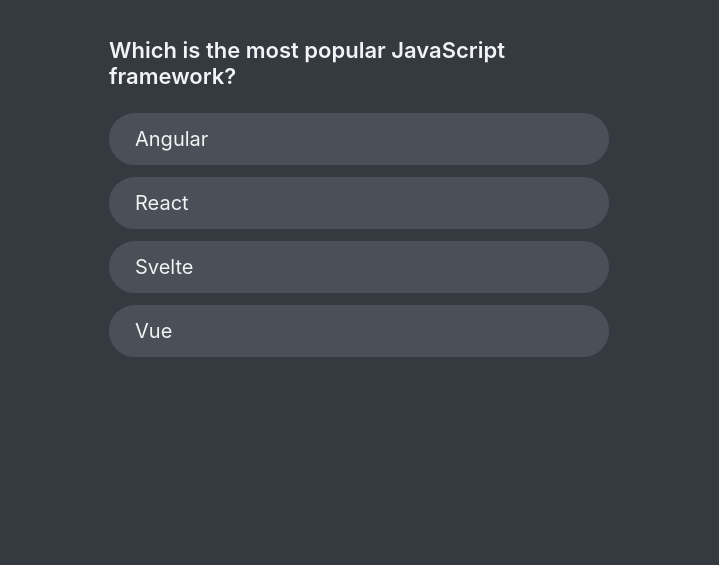
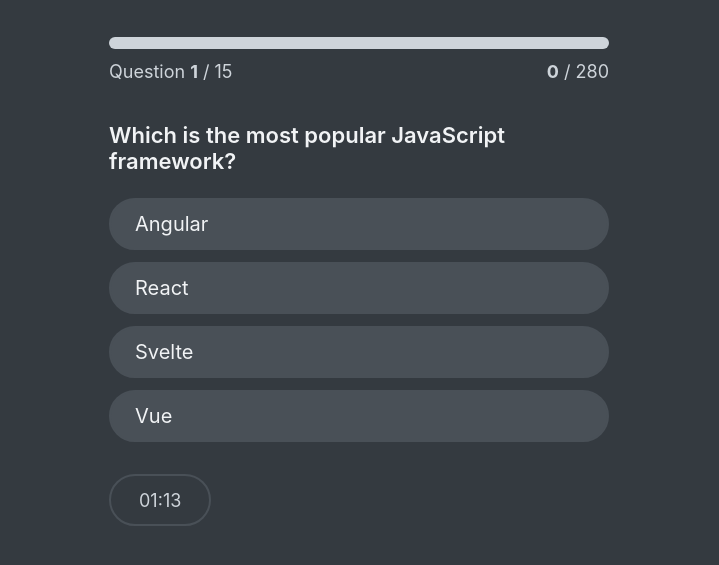
Before and after one commit to tech-mik/react-quiz, a React app: page / in a window 1280 px wide. Both pictures are taken after a click on the button "Let's start!". Shown: the part 175-740 px from the top of the page, without its empty margins (281-1000 px from the left). Built offline with nearby package versions, Linux system fonts and the light colour scheme; data requests are answered from the project's data file.

Commit message:
Finished course section 16

```diff
--- a/public/index.html
+++ b/public/index.html
@@ -7,8 +7,7 @@
         <meta name="theme-color" content="#000000" />
         <meta
             name="description"
-      content="Web site created using create-react-app"
-    />
+            content="Web site created using create-react-app" />
         <link rel="apple-touch-icon" href="%PUBLIC_URL%/logo192.png" />
         <!--
       manifest.json provides metadata used when your web app is installed on a
@@ -24,7 +23,7 @@
       work correctly both with client-side routing and a non-root public URL.
       Learn how to configure a non-root public URL by running `npm run build`.
     -->
-    <title>React App</title>
+        <title>The React Quiz</title>
     </head>
     <body>
         <noscript>You need to enable JavaScript to run this app.</noscript>
@@ -38,6 +37,5 @@
 
       To begin the development, run `npm start` or `yarn start`.
       To create a production bundle, use `npm run build` or `yarn build`.
-    -->
-  </body>
+    --></body>
 </html>
--- a/src/components/App.js
+++ b/src/components/App.js
@@ -1,10 +1,17 @@
 import { useEffect, useReducer } from 'react'
+import ErrorMsg from './ErrorMsg'
+import FinishScreen from './FinishScreen'
+import Footer from './Footer'
 import Header from './Header'
+import Loader from './Loader'
 import Main from './Main'
-import Loader from './Loader'
-import Error from './Error'
+import NextButton from './NextButton'
+import Progress from './Progress'
+import Question from './Question'
 import StartScreen from './StartScreen'
-import Question from './Question'
+import Timer from './Timer'
+
+const SEC_PER_QUESTION = 5
 
 const initialState = {
     questions: [],
@@ -14,6 +21,8 @@
     index: 0,
     answer: null,
     points: 0,
+    highscore: 0,
+    secondsRemaining: null,
 }
 
 function reducer(state, action) {
@@ -33,6 +42,7 @@
             return {
                 ...state,
                 status: 'active',
+                secondsRemaining: state.questions.length * SEC_PER_QUESTION,
             }
         case 'newAnswer':
             const question = state.questions[state.index]
@@ -47,22 +57,65 @@
                         ? state.points + question.points
                         : state.points,
             }
+        case 'nextQuestion':
+            return {
+                ...state,
+                index: state.index + 1,
+                answer: null,
+            }
+        case 'finish':
+            return {
+                ...state,
+                status: 'finished',
+                highscore:
+                    state.points > state.highscore
+                        ? state.points
+                        : state.highscore,
+            }
+        case 'restart':
+            return {
+                ...initialState,
+                status: 'ready',
+                questions: state.questions,
+                highscore: state.highscore,
+            }
+        case 'tick':
+            return {
+                ...state,
+                secondsRemaining: state.secondsRemaining - 1,
+                status:
+                    state.secondsRemaining - 1 <= 0 ? 'finished' : state.status,
+            }
         default:
-            throw new Error(`Invalid action ${action.type}`)
+            throw new Error(`Invalid action "${action.type}"`)
     }
 }
 
 function App() {
-    const [{ questions, status, index, answer, points }, dispatch] = useReducer(
-        reducer,
-        initialState,
-    )
+    const [
+        {
+            questions,
+            status,
+            index,
+            answer,
+            points,
+            highscore,
+            secondsRemaining,
+        },
+        dispatch,
+    ] = useReducer(reducer, initialState)
     const numQuestions = questions.length
+    const totalPoints = questions.reduce((prev, { points }) => prev + points, 0)
 
     useEffect(() => {
         fetch('http://localhost:8000/questions')
             .then((res) => res.json())
-            .then((data) => dispatch({ type: 'dataReceived', payload: data }))
+            .then((data) =>
+                dispatch({
+                    type: 'dataReceived',
+                    payload: data,
+                }),
+            )
             .catch((err) => dispatch({ type: 'dataFailed' }))
     }, [])
 
@@ -71,7 +124,7 @@
             <Header />
             <Main>
                 {status === 'loading' && <Loader />}
-                {status === 'error' && <Error />}
+                {status === 'error' && <ErrorMsg />}
                 {status === 'ready' && (
                     <StartScreen
                         numQuestions={numQuestions}
@@ -79,10 +132,39 @@
                     />
                 )}
                 {status === 'active' && (
-                    <Question
-                        question={questions[index]}
+                    <>
+                        <Progress
+                            index={index}
+                            numQuestions={numQuestions}
+                            points={points}
+                            totalPoints={totalPoints}
+                            answer={answer}
+                        />
+                        <Question
+                            question={questions[index]}
+                            dispatch={dispatch}
+                            answer={answer}
+                        />
+                        <Footer>
+                            <Timer
+                                secondsRemaining={secondsRemaining}
+                                dispatch={dispatch}
+                            />
+                            <NextButton
+                                dispatch={dispatch}
+                                answer={answer}
+                                index={index}
+                                numQuestions={numQuestions}
+                            />
+                        </Footer>
+                    </>
+                )}
+                {status === 'finished' && (
+                    <FinishScreen
+                        points={points}
+                        totalPoints={totalPoints}
+                        highscore={highscore}
                         dispatch={dispatch}
-                        answer={answer}
                     />
                 )}
             </Main>
--- a/src/components/Error.js
+++ /dev/null
@@ -1,9 +0,0 @@
-function Error() {
-  return (
-    <p className="error">
-      <span>💥</span> There was an error fecthing questions.
-    </p>
-  );
-}
-
-export default Error;
--- /dev/null
+++ b/src/components/ErrorMsg.js
@@ -0,0 +1,9 @@
+function ErrorMsg() {
+    return (
+        <p className='error'>
+            <span>💥</span> There was an error fecthing questions.
+        </p>
+    )
+}
+
+export default ErrorMsg
--- /dev/null
+++ b/src/components/FinishScreen.js
@@ -0,0 +1,26 @@
+function FinishScreen({ points, totalPoints, highscore, dispatch }) {
+    const percentage = (points / totalPoints) * 100
+
+    let emoji
+    if (percentage === 100) emoji = '🥇'
+    if (percentage >= 80 && percentage < 100) emoji = '🎉'
+    if (percentage >= 50 && percentage < 80) emoji = '🙃'
+    if (percentage >= 0 && percentage < 50) emoji = '🤨'
+    if (percentage <= 0) emoji = '🤦‍♂️'
+
+    return (
+        <>
+            <p className='result'>
+                {emoji} You scored <strong>{points}</strong> out of{' '}
+                {totalPoints} ({Math.ceil(percentage)}%)
+            </p>
+            <p className='highscore'>(Highscore: {highscore} points)</p>
+            <button
+                onClick={() => dispatch({ type: 'restart' })}
+                className='btn btn-ui'>
+                Restart Quiz
+            </button>
+        </>
+    )
+}
+export default FinishScreen
--- /dev/null
+++ b/src/components/Footer.js
@@ -0,0 +1,4 @@
+function Footer({ children }) {
+    return <footer>{children}</footer>
+}
+export default Footer
--- /dev/null
+++ b/src/components/NextButton.js
@@ -0,0 +1,21 @@
+function NextButton({ dispatch, answer, index, numQuestions }) {
+    if (answer === null) return null
+
+    if (index < numQuestions - 1)
+        return (
+            <button
+                onClick={() => dispatch({ type: 'nextQuestion' })}
+                className='btn btn-ui'>
+                Next
+            </button>
+        )
+    else
+        return (
+            <button
+                onClick={() => dispatch({ type: 'finish' })}
+                className='btn btn-ui'>
+                Finish
+            </button>
+        )
+}
+export default NextButton
--- /dev/null
+++ b/src/components/Progress.js
@@ -0,0 +1,17 @@
+function Progress({ index, numQuestions, points, totalPoints, answer }) {
+    return (
+        <header className='progress'>
+            <progress
+                max={numQuestions}
+                value={index + Number(answer !== null)}
+            />
+            <p>
+                Question <strong>{index + 1}</strong> / {numQuestions}
+            </p>
+            <p>
+                <strong>{points}</strong> / {totalPoints}
+            </p>
+        </header>
+    )
+}
+export default Progress
--- /dev/null
+++ b/src/components/Timer.js
@@ -0,0 +1,23 @@
+import { useEffect } from 'react'
+
+function Timer({ dispatch, secondsRemaining }) {
+    const min = Math.floor(secondsRemaining / 60)
+    const sec = secondsRemaining % 60
+
+    useEffect(() => {
+        const interval = setInterval(() => {
+            dispatch({ type: 'tick' })
+        }, 1000)
+
+        return () => clearInterval(interval)
+    }, [dispatch])
+
+    return (
+        <div className='timer'>
+            {min < 10 && 0}
+            {min}:{sec < 10 && 0}
+            {sec}
+        </div>
+    )
+}
+export default Timer
```
Lines whose indentation alone changed are shown as unchanged.
